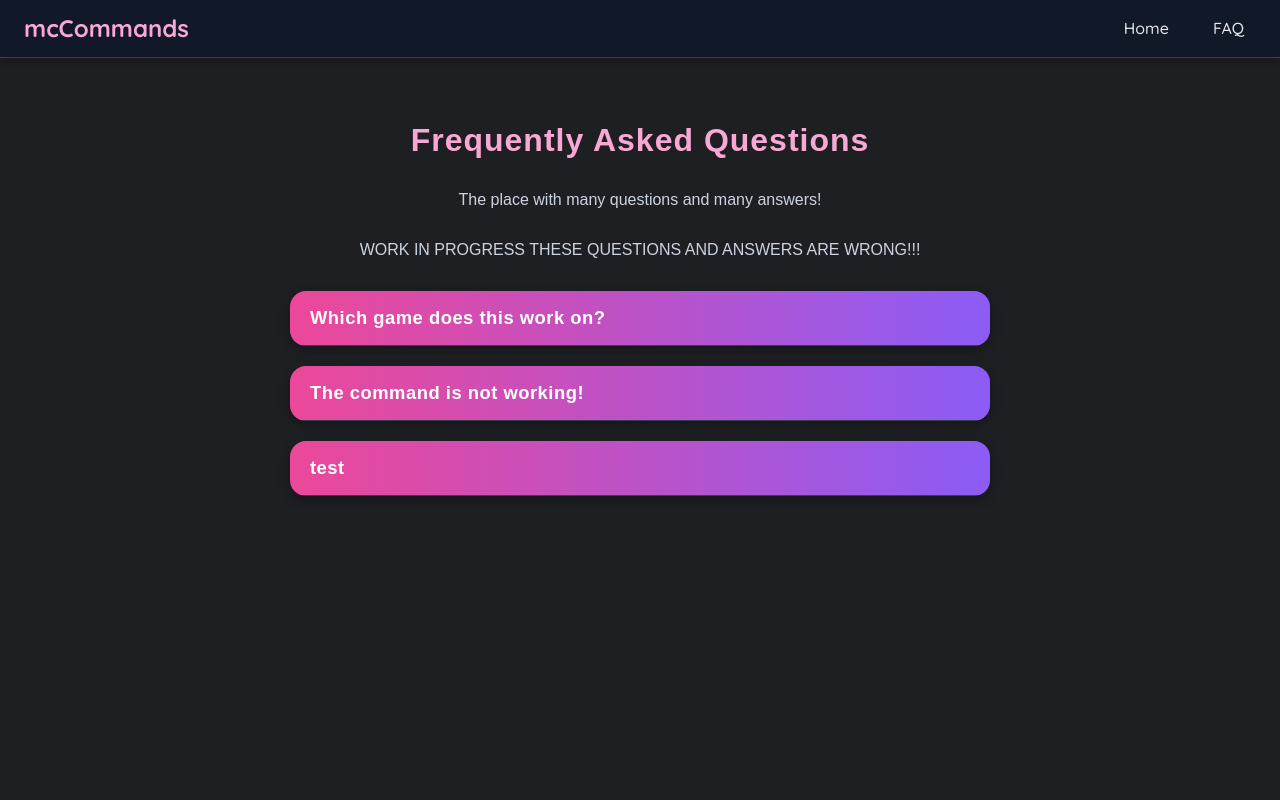
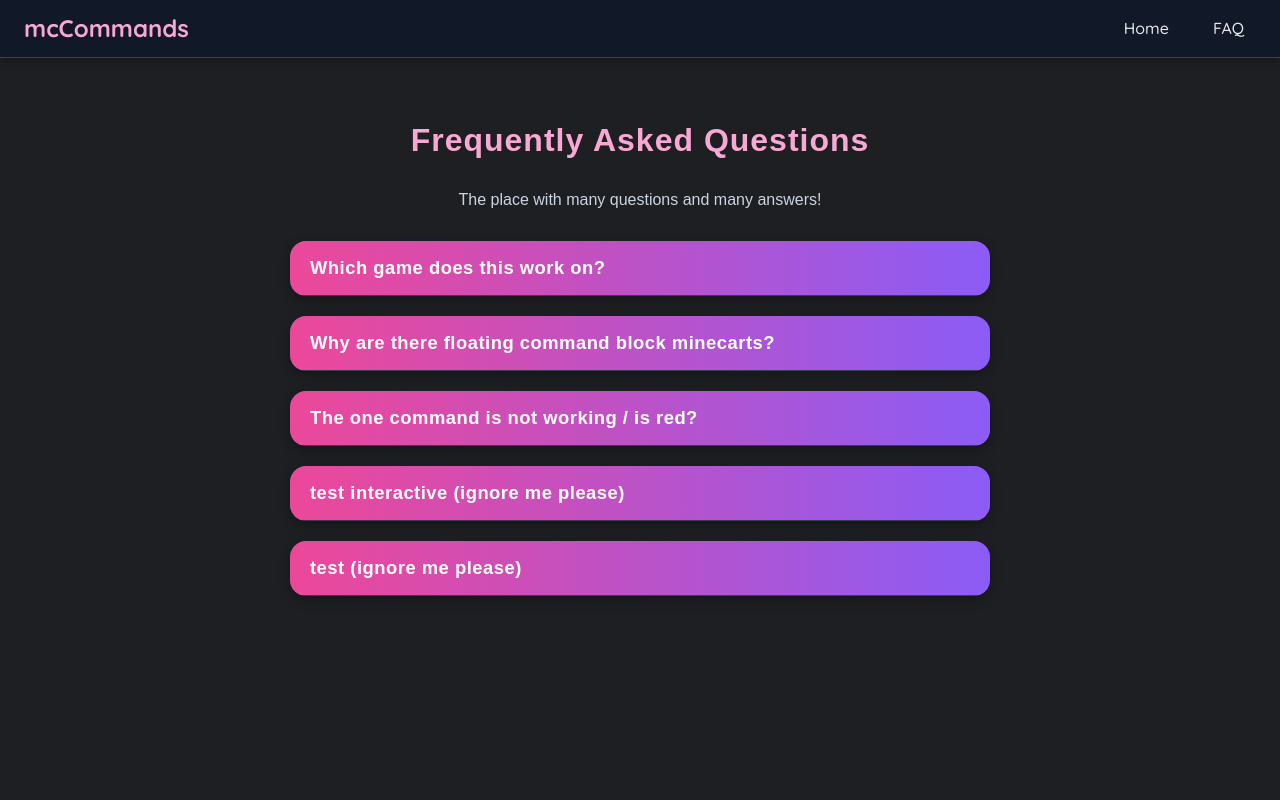
Before and after one commit to Vivtorsing/mcCommands, a React (Create React App) app: page /#/faq in a window 1280 px wide. Shown: the top 800 px of the page. Built offline with nearby package versions, Linux system fonts and the light colour scheme.

Commit message:
Added Some FAQ Questions

```diff
--- a/src/data/faq.json
+++ b/src/data/faq.json
@@ -6,9 +6,54 @@
       "type": "static",
       "answer": "These commands only work on Minecraft Java Edition."
     },
+
+    {
+      "id": "floatingCommandBlockMinecart",
+      "question": "Why are there floating command block minecarts?",
+      "type": "static",
+      "answer": "This can happen if there are too many command blocks to add... In creative mode carefully break the command block minecart one by one that are on top of the command block NOT FLOATING. They should eventually vanish and then carefully check all the commands to ensure you have all of them before turning on the commands."
+    },
+
+    {
+      "id": "oneCommandRed",
+      "question": "The one command is not working / is red?",
+      "type": "interactive",
+      "start": "commandLength",
+      "tree": [
+        {
+          "id": "commandLength",
+          "text": "Is the command more than 32,500 characters? (I should really have a checker for this...)",
+          "options": [
+            { "label": "No", "next": "commandMaybeOutdated" },
+            { "label": "Yes", "next": "commandTooBig" }
+          ]
+        },
+        {
+          "id": "commandTooBig",
+          "conclusion": "You have to manually add all the commands by your self... Sorry about that."
+        },
+        {
+          "id": "commandMaybeOutdated",
+          "text": "Are you using the supported version?",
+          "options": [
+            { "label": "No", "next": "commandOutdated" },
+            { "label": "Yes", "next": "commandExtraSlash" }
+          ]
+        },
+        {
+          "id": "commandExtraSlash",
+          "conclusion": "You may have put an extra / in the beginning or might have added something somewhere in the command or copied it wrong... Maybe recopy the command again and try again"
+        },
+        {
+          "id": "commandOutdated",
+          "conclusion": "The command might sadly be outdated for your version... Maybe Vivtorsing can remake it again..."
+        }
+      ]
+    },
+
     {
       "id": "q2",
-      "question": "The command is not working!",
+      "question": "test interactive (ignore me please)",
       "type": "interactive",
       "start": "errorHelp",
       "tree": [
@@ -30,9 +75,10 @@
         }
       ]
     },
+
     {
         "id": "test",
-        "question": "test",
+        "question": "test (ignore me please)",
         "type": "interactive",
         "start": "first",
         "tree": [
--- a/src/pages/FAQ.js
+++ b/src/pages/FAQ.js
@@ -36,7 +36,6 @@ export default function FAQ() {
         <div className={styles.faqPage}>
         <h2 className={styles.faqTitle}>Frequently Asked Questions</h2>
         <p className={styles.faqDesc}>The place with many questions and many answers!</p>
-        <p className={styles.faqDesc}>WORK IN PROGRESS THESE QUESTIONS AND ANSWERS ARE WRONG!!!</p>
         {faqData.faq.map((item) => (
             <div key={item.id} className={styles.faqItem}>
             <button
```
